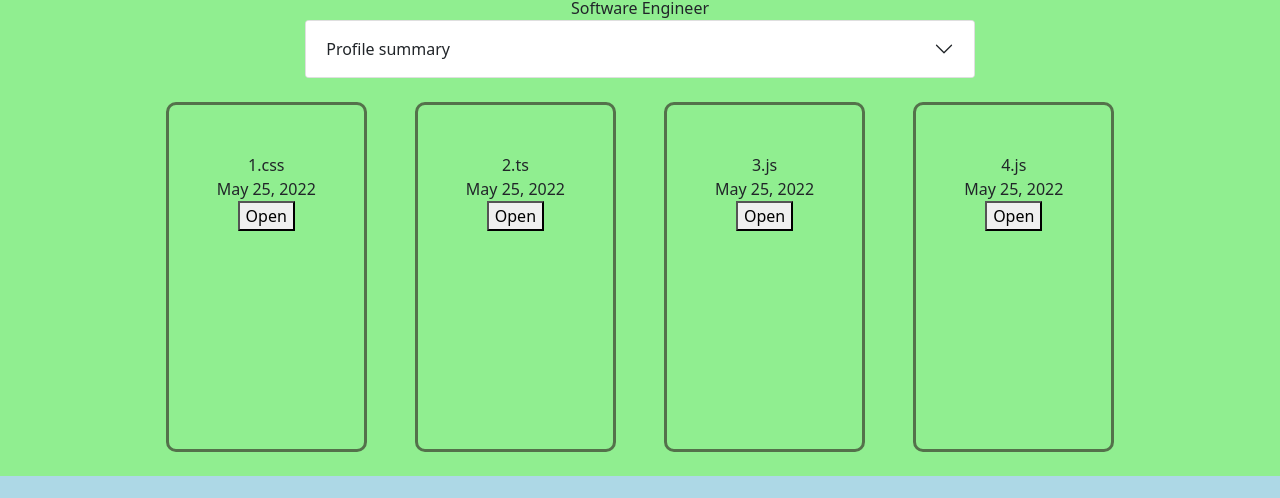
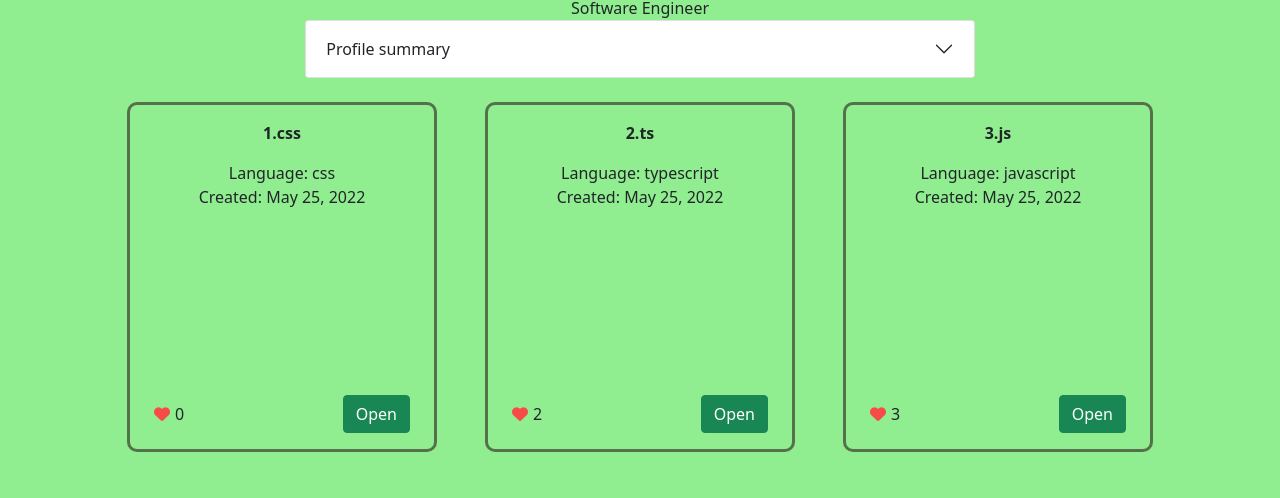
Before and after one commit to Quken/snipcode, an Angular app in the folder client/: page /profile in a window 1280 px wide. Shown: the part 276-774 px from the top of the page. Built offline with nearby package versions, Linux system fonts and the light colour scheme.

Commit message:
likes icon and positioning

```diff
--- a/client/src/app/shared/components/snippet-modal/snippet-modal.component.html
+++ b/client/src/app/shared/components/snippet-modal/snippet-modal.component.html
@@ -13,12 +13,18 @@
     <div class="snippet__content app-modal__content">
         <pre
             prism
-            class="p-4 dark"
+            class="p-4 dark snippet__code"
             [code]="snippet.srcRaw"
             [language]="snippet.language"
         ></pre>
     </div>
     <div class="app-modal__footer d-flex justify-content-end">
-        <button class="snippet__close" (click)="onClose()">Close</button>
+        <button
+            type="button"
+            class="snippet__close btn btn-danger"
+            (click)="onClose()"
+        >
+            Close
+        </button>
     </div>
 </div>
--- a/client/src/app/shared/components/snippet-modal/snippet-modal.component.scss
+++ b/client/src/app/shared/components/snippet-modal/snippet-modal.component.scss
@@ -0,0 +1,5 @@
+.snippet {
+    &__code {
+        min-height: 300px;
+    }
+}
--- a/client/src/app/shared/components/snippets-list/snippet-list-item/snippet-list-item.component.html
+++ b/client/src/app/shared/components/snippets-list/snippet-list-item/snippet-list-item.component.html
@@ -1,20 +1,31 @@
-<div class="snippet-list-item container-fluid p-5">
+<div class="snippet-list-item container-fluid p-3">
     <div class="snippet d-flex flex-column justify-content-between">
         <div class="snippet__content">
-            <div class="snippet__name">
+            <p class="snippet__name">
                 {{ snippet.fullSnippetName }}
-            </div>
+            </p>
             <div class="snippet__short-info">
+                <div class="snippet__language">
+                    Language: {{ snippet.language }}
+                </div>
                 <div class="snippet__created-at">
-                    {{ snippet.createdAt | date }}
+                    Created: {{ snippet.createdAt | date }}
                 </div>
                 <div *ngIf="snippet.modifiedAt" class="snippet__modified-at">
-                    {{ snippet.modifiedAt | date }}
+                    Modified: {{ snippet.modifiedAt | date }}
                 </div>
             </div>
         </div>
-        <div class="snippet__open">
-            <button (click)="onClick()">Open</button>
+        <div
+            class="snippet__footer d-flex justify-content-between align-items-center mx-2"
+        >
+            <div class="snippet__likes">
+                <i class="fa-solid fa-heart"></i>
+                <span>{{ snippet.likes }}</span>
+            </div>
+            <button type="button" (click)="onClick()" class="btn btn-success">
+                Open
+            </button>
         </div>
     </div>
 </div>
--- a/client/src/app/shared/components/snippets-list/snippet-list-item/snippet-list-item.component.scss
+++ b/client/src/app/shared/components/snippets-list/snippet-list-item/snippet-list-item.component.scss
@@ -1,7 +1,29 @@
-$border-color: rgba(44, 29, 29, 0.596);
+$list-item-border-color: rgba(44, 29, 29, 0.596);
+$likes-icon-color: #f94a4a;
 
 .snippet-list-item {
     height: 350px;
-    border: 3px solid #{$border-color};
+    border: 3px solid #{$list-item-border-color};
     border-radius: 10px;
 }
+
+.snippet {
+    height: 100%;
+
+    &__name {
+        font-weight: bold;
+    }
+
+    &__likes {
+        display: flex;
+        align-items: center;
+
+        & > i {
+            color: #{$likes-icon-color};
+        }
+
+        & > span {
+            padding-left: 5px;
+        }
+    }
+}
--- a/client/src/app/shared/components/snippets-list/snippets-list.component.scss
+++ b/client/src/app/shared/components/snippets-list/snippets-list.component.scss
@@ -1,3 +1,5 @@
+$item-width: calc(100% / (3 + 0.6));
+
 .snippets-list {
     flex-direction: row;
     align-items: stretch;
@@ -6,6 +8,6 @@
     justify-content: center;
 
     &__item {
-        width: calc(100% / (33% + 10px));
+        width: #{$item-width};
     }
 }
--- a/client/src/index.html
+++ b/client/src/index.html
@@ -6,6 +6,10 @@
         <base href="/" />
         <meta name="viewport" content="width=device-width, initial-scale=1" />
         <link rel="icon" type="image/x-icon" href="favicon.ico" />
+        <script
+            src="https://kit.fontawesome.com/7649f336d5.js"
+            crossorigin="anonymous"
+        ></script>
     </head>
     <body>
         <app-root></app-root>
```
